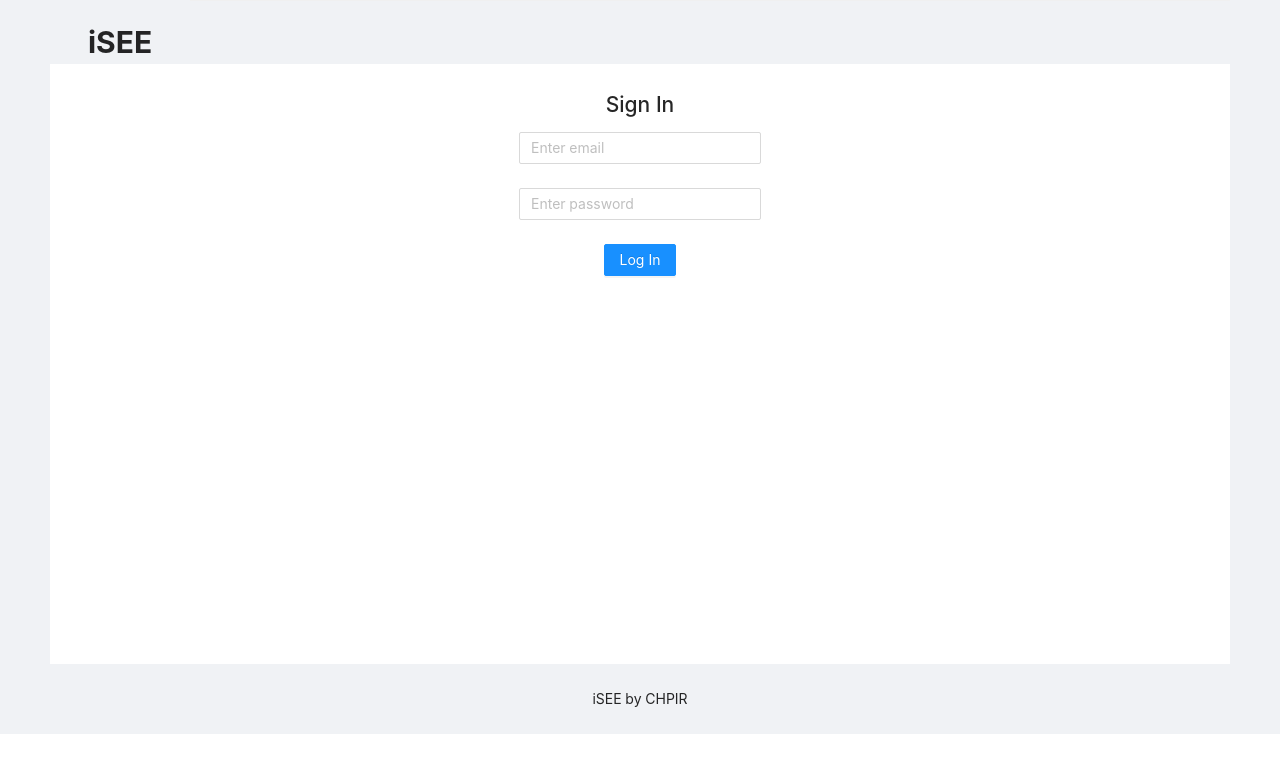
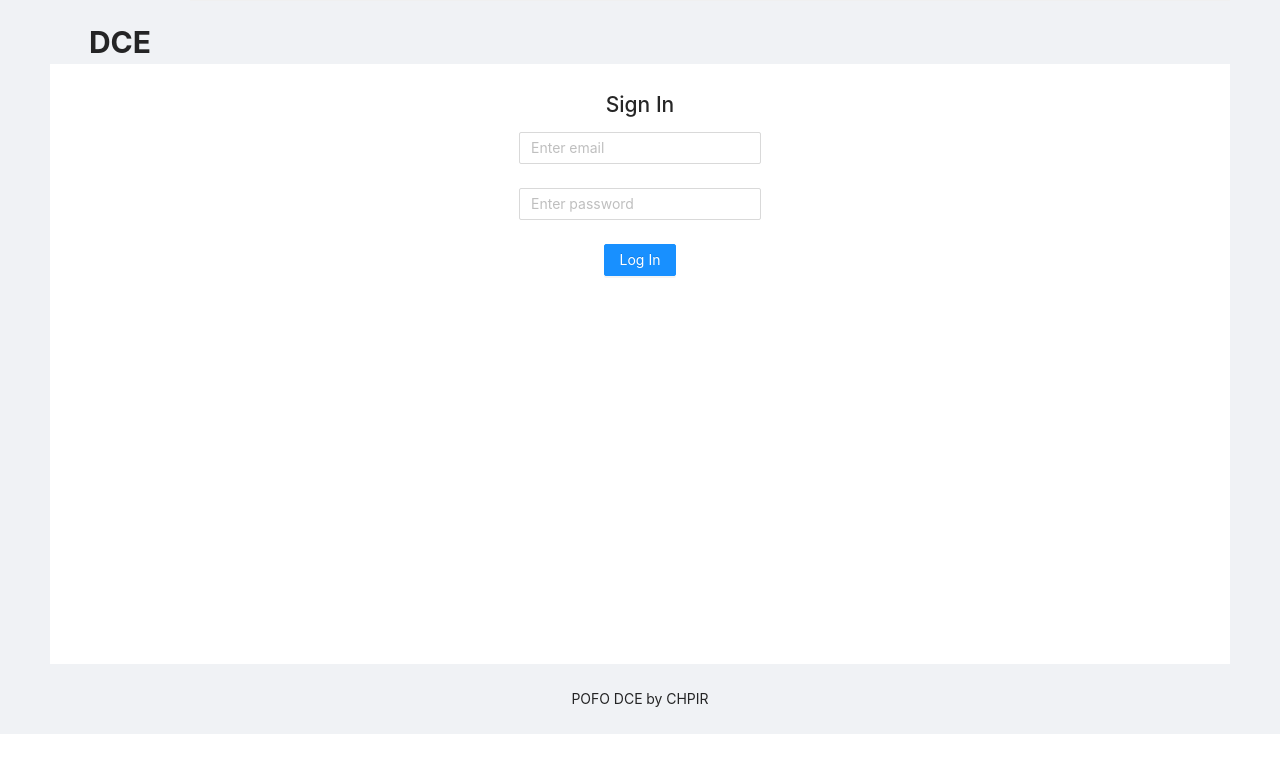
Before and after one commit to DukeMobileTech/isee-editor, a React (Create React App) app: page /projects/1/instruments/1 in a window 1280 px wide. Shown: the top 772 px of the page. Built offline with nearby package versions, Linux system fonts and the light colour scheme; no server answers.

Commit message:
add show number and record audio

```diff
--- a/public/index.html
+++ b/public/index.html
@@ -19,7 +19,7 @@
       work correctly both with client-side routing and a non-root public URL.
       Learn how to configure a non-root public URL by running `npm run build`.
     -->
-    <title>iSEE</title>
+    <title>DCE</title>
   </head>
   <body>
     <noscript>You need to enable JavaScript to run this app.</noscript>
--- a/src/components/AppFooter.js
+++ b/src/components/AppFooter.js
@@ -3,7 +3,9 @@ import React from "react";
 
 const AppFooter = () => {
   return (
-    <Layout.Footer style={{ textAlign: "center" }}>iSEE by CHPIR</Layout.Footer>
+    <Layout.Footer style={{ textAlign: "center" }}>
+      POFO DCE by CHPIR
+    </Layout.Footer>
   );
 };
 
--- a/src/components/Headers.js
+++ b/src/components/Headers.js
@@ -59,7 +59,7 @@ export const AppHeader = (props) => {
 
   return (
     <Layout.Header>
-      <Logo onClick={handleClick}>iSEE</Logo>
+      <Logo onClick={handleClick}>DCE</Logo>
       {currentProjectId && (
         <Menu theme="light" mode="horizontal" style={header}>
           <Menu.Item key="1">
--- a/src/components/InstrumentQuestion/InstrumentQuestionForm.js
+++ b/src/components/InstrumentQuestion/InstrumentQuestionForm.js
@@ -40,6 +40,7 @@ const InstrumentQuestionForm = (props) => {
         identifier: iq.identifier || "",
         display_id: iq.display_id || "",
         carry_forward_identifier: iq.carry_forward_identifier || "",
+        show_number: iq.show_number || true,
       }}
       validationSchema={InstrumentQuestionSchema}
       onSubmit={(values, { setErrors }) => {
@@ -49,6 +50,7 @@ const InstrumentQuestionForm = (props) => {
           identifier: values.identifier,
           display_id: values.display_id,
           carry_forward_identifier: values.carry_forward_identifier,
+          show_number: values.show_number,
         };
         updateInstrumentQuestion(props.projectId, editQuestion)
           .then((response) => {
@@ -138,6 +140,18 @@ const InstrumentQuestionForm = (props) => {
               <AlertErrorMessage name="carry_forward_identifier" type="error" />
             </Col>
           </DRow>
+          <DRow>
+            <Col span={6}>
+              <Text strong>Show Question Number</Text>
+            </Col>
+            <Col span={18}>
+              <Field
+                name="show_number"
+                type="checkbox"
+                checked={values.show_number}
+              />
+            </Col>
+          </DRow>
           <RightSubmitButton />
         </Form>
       )}
--- a/src/components/Question/QuestionForm.js
+++ b/src/components/Question/QuestionForm.js
@@ -89,6 +89,7 @@ const QuestionForm = (props) => {
             (question && question.after_text_instruction_id) || "",
           text: (question && question.text) || "",
           identifies_survey: (question && question.identifies_survey) || false,
+          record_audio: (question && question.record_audio) || false,
           option_set_id: (question && question.option_set_id) || "",
           task_id: (question && question.task_id) || "",
           instruction_id: (question && question.instruction_id) || "",
@@ -114,6 +115,7 @@ const QuestionForm = (props) => {
             pop_up_instruction_id: values.pop_up_instruction_id,
             after_text_instruction_id: values.after_text_instruction_id,
             default_response: values.default_response,
+            record_audio: values.record_audio,
           };
           if (question && question.id) {
             editQuestion.id = question.id;
@@ -540,6 +542,18 @@ const QuestionForm = (props) => {
                 />
               </Col>
             </DRow>
+            <DRow>
+              <Col span={4}>
+                <Text strong>Record Audio</Text>
+              </Col>
+              <Col span={20}>
+                <Field
+                  name="record_audio"
+                  type="checkbox"
+                  checked={values.record_audio}
+                />
+              </Col>
+            </DRow>
             <RightSubmitButton />
           </Form>
         )}
```
Also changed, not shown: public/manifest.json.
